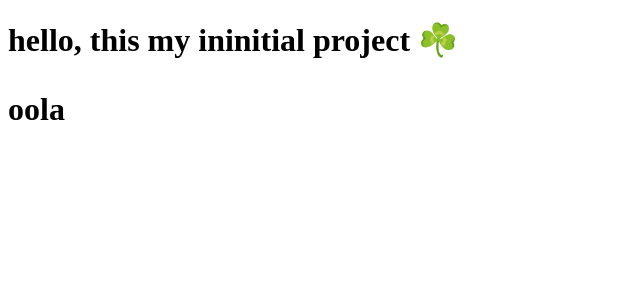
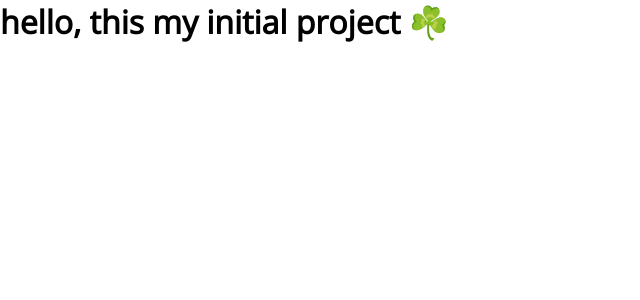
Before and after one commit to giovannabadaro/search-box, a React app in the folder client/: page / in a window 1280 px wide. Shown: the top 300 px of the page, without its empty margins (0-640 px from the left). Built offline with nearby package versions, Linux system fonts and the light colour scheme.

Commit message:
🎨 struc(theme): created a base style system

```diff
--- a/client/src/App.js
+++ b/client/src/App.js
@@ -1,16 +1,12 @@
-import React, { useState } from 'react'
+import React from 'react'
+import './assets/styles/main.scss'
 
 const App = () => {
-  const [teste, setTeste] = useState('a');
-  setTimeout(() => setTeste('oola'), 3000)
   return (
-    <h1>
-     hello, this  my ininitial project ☘️
-     <p>
-       {teste}
-     </p>
-    </h1>
+    <div>
+      <h1>hello, this my initial project ☘️</h1>
+    </div>
   )
 }
 
-export default App;
+export default App
--- /dev/null
+++ b/client/src/assets/styles/base/_scaffolding.scss
@@ -0,0 +1,13 @@
+@import url('https://fonts.googleapis.com/css2?family=Open+Sans:wght@400&display=swap');
+
+* {
+  font-family: 'Open Sans', sans-serif;
+  margin: 0;
+  padding: 0;
+  box-sizing: border-box;
+}
+
+#root {
+  display: flex;
+  min-height: 100vh;
+}
--- /dev/null
+++ b/client/src/assets/styles/main.scss
@@ -0,0 +1 @@
+@import 'base/scaffolding';
--- a/client/src/index.html
+++ b/client/src/index.html
@@ -10,7 +10,6 @@
 
 <body>
     <div id="root"></div>
-    <script src="index.bundle.js"></script>
 </body>
 
 </html>
--- a/client/src/index.js
+++ b/client/src/index.js
@@ -1,7 +1,5 @@
+import React from 'react'
+import ReactDOM from 'react-dom'
+import App from './App'
 
-require('file-loader?name=[name].[ext]!./index.html')
-import React from "react";
-import ReactDOM from "react-dom"
-import App from "./App";
-
-ReactDOM.render(<App />, document.getElementById("root"));
+ReactDOM.render(<App />, document.getElementById('root'))
```
Also changed, not shown: client/src/assets/styles/base/_mixins.scss (added, +7 -0 lines), client/src/assets/styles/base/_variables.scss (added, +8 -0 lines).
